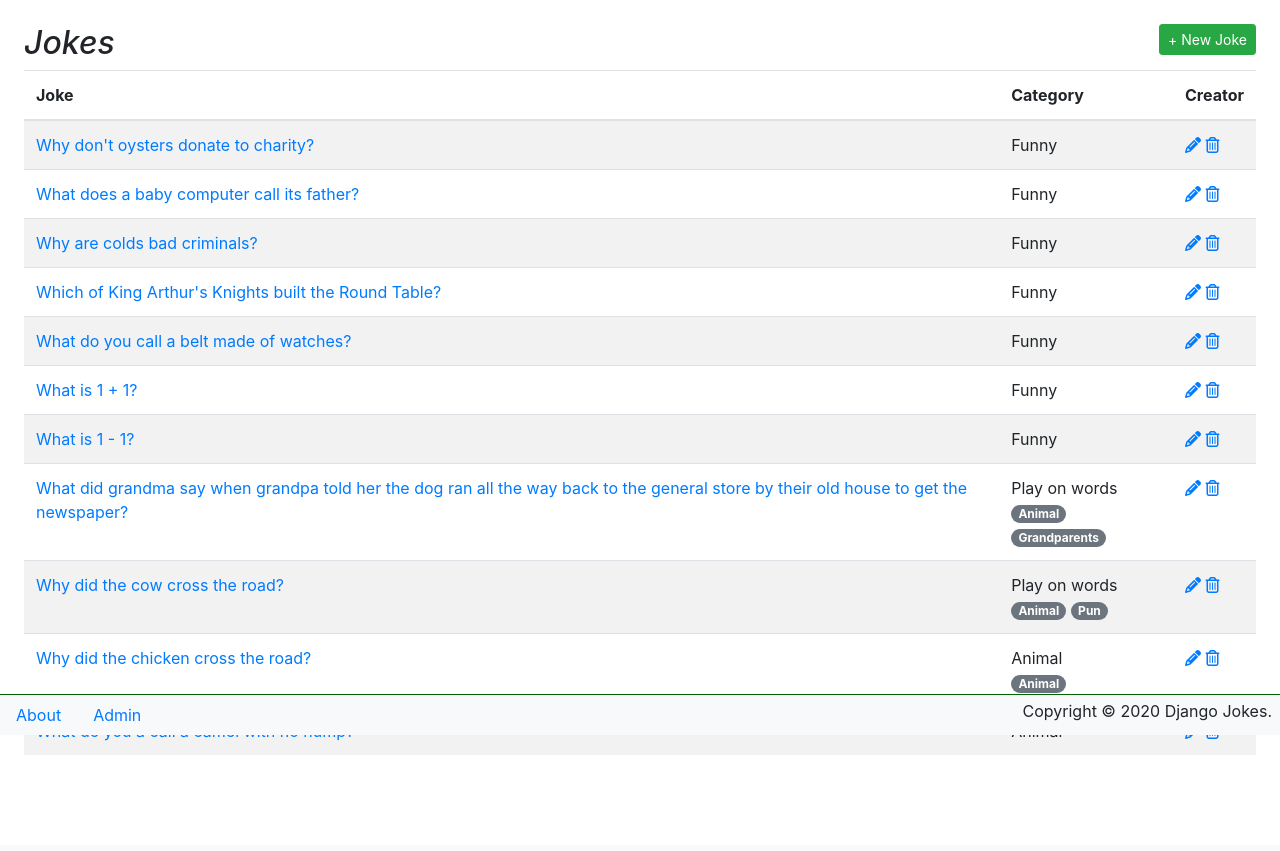
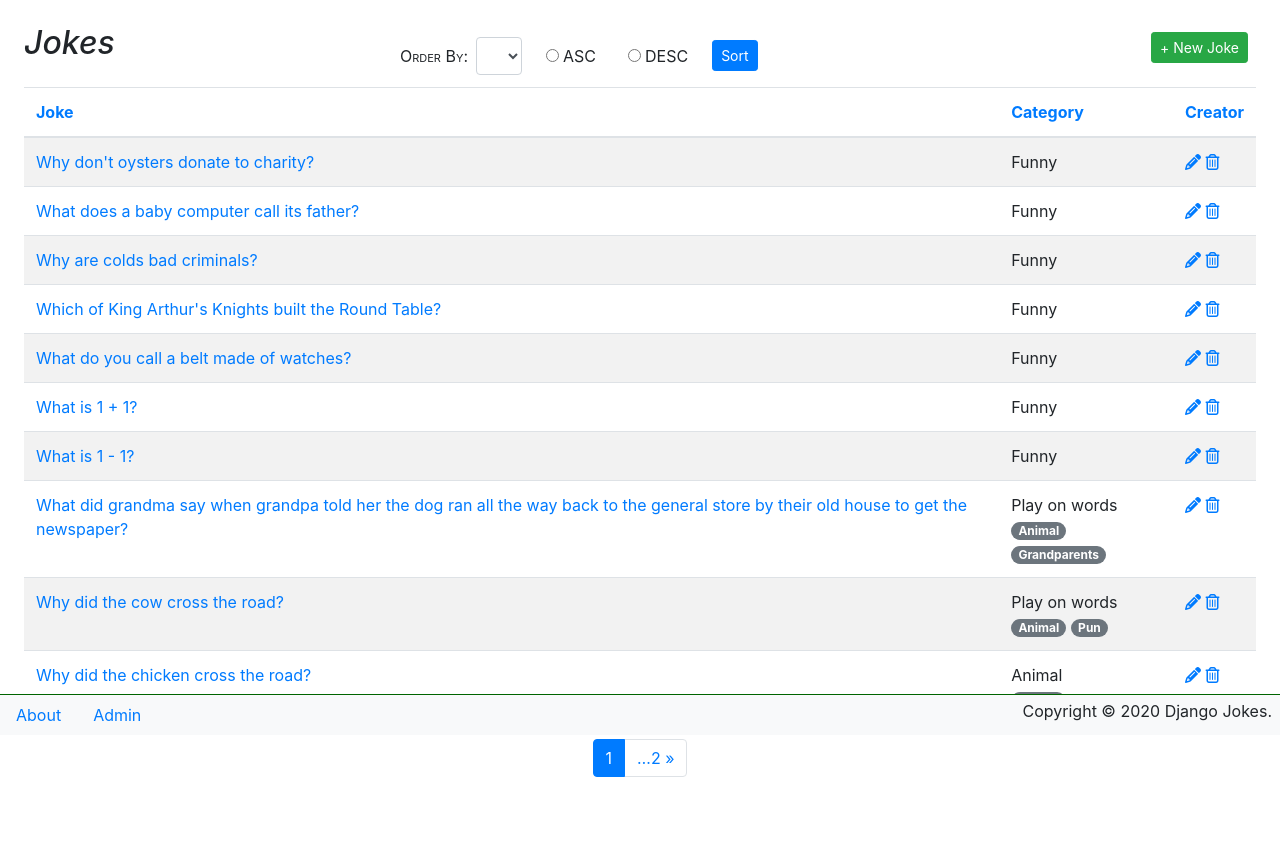
Before and after one commit to bgroveben/django_djokes, a Django app: page /jokes/ in a window 1280 px wide. Shown: the part 65-916 px from the top of the page. Before the commit the page ends 806 px from the top, so only its background shows below. Run offline with Django 4.2, Linux system fonts and the light colour scheme; a user stored in the database is signed in; data comes from the database, SQL or seed files in the repository; lists and menus that the app fills with data are empty; some libraries are stand-ins or nearby versions.

Commit message:
Add pagination to jokes list

```diff
--- a/jokes/views.py
+++ b/jokes/views.py
@@ -42,6 +42,7 @@ class JokeDetailView(DetailView):
 
 class JokeListView(ListView):
     model = Joke
+    paginate_by = 10
 
 
 class JokeUpdateView(SuccessMessageMixin, UserPassesTestMixin, UpdateView):
--- /dev/null
+++ b/templates/includes/pagination.html
@@ -0,0 +1,36 @@
+<nav aria-label="pagination">
+  <ul class="pagination justify-content-center">
+    {% if page_obj.has_previous %}
+      <li class="page-item">
+        <a class="page-link" href="?page=1&order={{ order }}&direction={{ direction }}">&laquo; 1…</a>
+      </li>
+      {% if page_obj.previous_page_number != 1 %}
+        <li class="page-item">
+          <a class="page-link"
+            href="?page={{ page_obj.previous_page_number }}&order={{ order }}&direction={{ direction }}">
+            {{ page_obj.previous_page_number }}
+          </a>
+        </li>
+      {% endif %}
+    {% endif %}
+    <li class="page-item active">
+      <span class="page-link">
+        {{ page_obj.number }}
+      </span>
+    </li>
+    {% if page_obj.has_next %}
+      {% if page_obj.next_page_number != page_obj.paginator.num_pages %}
+        <li class="page-item">
+          <a class="page-link" href="?page={{ page_obj.next_page_number }}&order={{ order }}&direction={{ direction }}">
+            {{ page_obj.next_page_number }}
+          </a>
+        </li>
+      {% endif %}
+      <li class="page-item">
+        <a class="page-link" href="?page={{ page_obj.paginator.num_pages }}&order={{ order }}&direction={{ direction }}">
+          …{{ page_obj.paginator.num_pages }} &raquo;
+        </a>
+      </li>
+    {% endif %}
+  </ul>
+</nav>
--- a/templates/jokes/joke_list.html
+++ b/templates/jokes/joke_list.html
@@ -2,18 +2,68 @@
 
 {% block title %}Jokes{% endblock %}
 {% block main %}
-  <a class="btn btn-success btn-sm float-right" href="{% url 'jokes:create' %}">
-    + New Joke
-  </a>
-  <h2>Jokes</h2>
+  <div class="row">
+    <div class="col-12 col-md-2 col-lg-3">
+      <h2>Jokes</h2>
+    </div>
+    <div class="col-12 col-md-8 col-lg-6">
+      <form class="form-inline my-2 mx-auto" style="max-width: 30rem;">
+        <label class="my-1 mr-2" for="order">Order By:</label>
+        <select class="form-control mr-sm-2" name="order" id="order">
+          {% for field in order_fields %}
+            <option value="{{ field }}"
+              {% if order == field %}selected{% endif %}
+            >{{ field|title }}</option>
+          {% endfor %}
+        </select>
+        <div class="form-check form-check-inline">
+          <input class="form-check-input" type="radio" name="direction"
+            id="asc" value="asc"
+            {% if direction == 'asc' %}checked{% endif %}
+          >
+          <label class="form-check-label" for="asc">ASC</label>
+        </div>
+        <div class="form-check form-check-inline">
+          <input class="form-check-input" type="radio" name="direction"
+            id="desc" value="desc"
+            {% if direction == 'desc' %}checked{% endif %}
+          >
+          <label class="form-check-label" for="desc">DESC</label>
+        </div>
+        <button class="btn btn-primary btn-sm m-2" type="submit">
+          Sort
+        </button>
+      </form>
+    </div>
+    <div class="col-12 col-md-2 col-lg-3 text-right">
+      <a class="btn btn-success btn-sm m-2" href="{% url 'jokes:create' %}">
+        + New Joke
+      </a>
+    </div>
+  </div>
+
   <div class="table-responsive">
     <table class="table table-striped" style="min-width: 500px">
       <thead>
-        <tr>
-          <th>Joke</th>
-          <th>Category</th>
-          <th>Creator</th>
-        </tr>
+        {% with order=request.GET.order dir=request.GET.direction %}
+          <tr>
+            {% if order == 'joke' and dir == 'asc' %}
+              <th><a href="?order=joke&direction=desc">Joke</a></th>
+            {% else %}
+              <th><a href="?order=joke&direction=asc">Joke</a></th>
+            {% endif %}
+            {% if order == 'category' and dir == 'asc' %}
+              <th><a href="?order=category&direction=desc">Category</a></th>
+            {% else %}
+              <th><a href="?order=category&direction=asc">Category</a></th>
+            {% endif %}
+            {% if order == 'creator' and dir == 'asc' %}
+              <th><a href="?order=creator&direction=desc">Creator</a></th>
+            {% else %}
+              <th><a href="?order=creator&direction=asc">Creator</a></th>
+            {% endif %}
+          </tr>
+        {% endwith %}
       </thead>
       <tbody>
         {% for joke in joke_list %}
@@ -38,7 +88,9 @@
                   <i class="far fa-trash-alt"></i>
                 </a>
               {% else %}
-                <small>by {{ joke.user.username }}</small>
+                <small>
+                  by {{ joke.user.username }}
+                </small>
               {% endif %}
             </td>
           </tr>
@@ -46,4 +98,5 @@
       </tbody>
     </table>
   </div>
+  {% include 'includes/pagination.html' %}
 {% endblock %}
```
